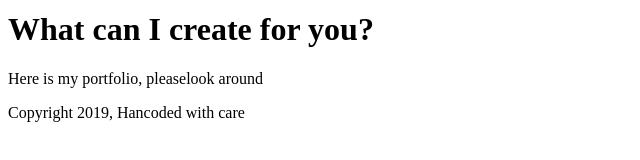
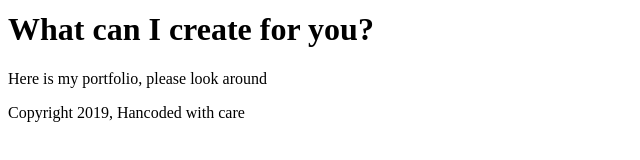
Before and after one commit to aghvandavid/Anna.github.io, a plain HTML site: page index.html in a window 1280 px wide. Shown: the part 124-284 px from the top of the page, 0-640 px from the left. Drawn offline with Linux system fonts and the light colour scheme.

Commit message:
Update index.html

```diff
--- a/index.html
+++ b/index.html
@@ -14,7 +14,7 @@
 </ul>
 </nav>
 <h1> What can I create for you?</h1>
-<p>Here is my portfolio, pleaselook around</p>
+<p>Here is my portfolio, please look around</p>
 <footer>Copyright 2019, Hancoded with care</footer>
 </body>
 </html>
```
